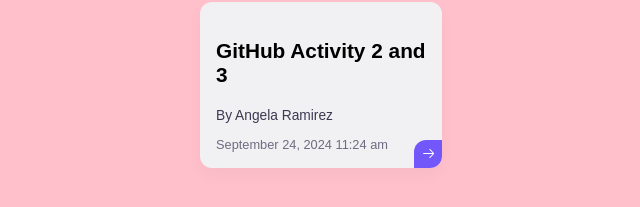
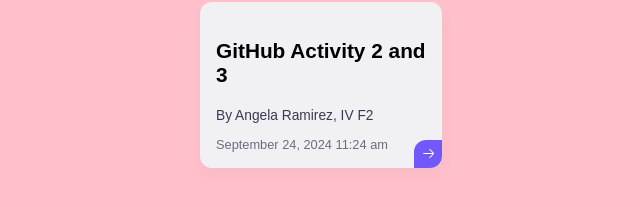
Before and after one commit to just-angelalala/GIT-Backup1, a plain HTML site: page index.html in a window 1280 px wide. Shown: the part 323-530 px from the top of the page, 327-967 px from the left. Drawn offline with Linux system fonts and the light colour scheme.

Commit message:
branch2 changes commit

```diff
--- a/index.html
+++ b/index.html
@@ -12,7 +12,7 @@
     <div class="card">
         <h3 class="card__title">GitHub Activity 2 and 3
         </h3>
-        <p class="card__content">By Angela Ramirez </p>
+        <p class="card__content">By Angela Ramirez, IV F2 </p>
         <div class="card__date">
             September 24, 2024 11:24 am
         </div>
```
